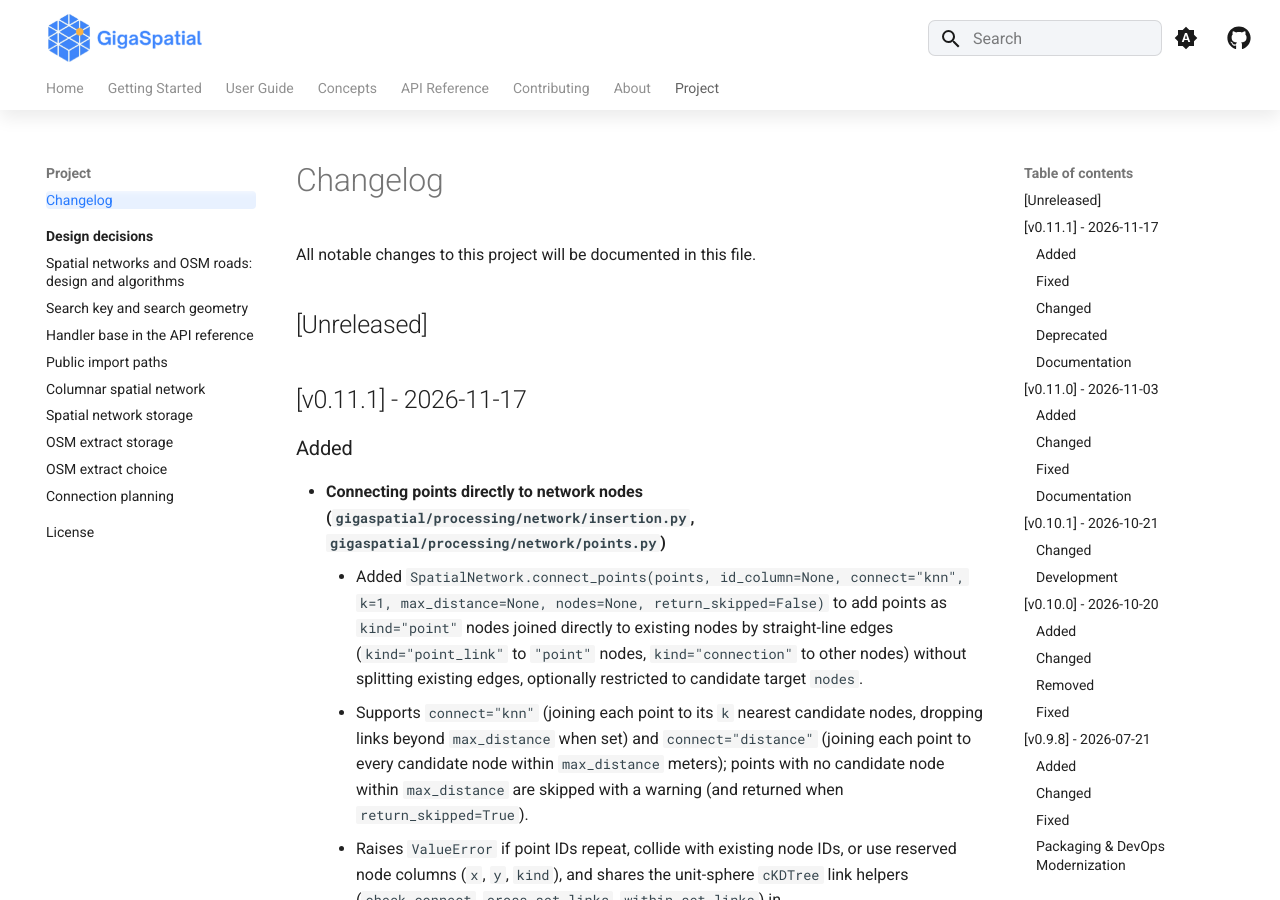
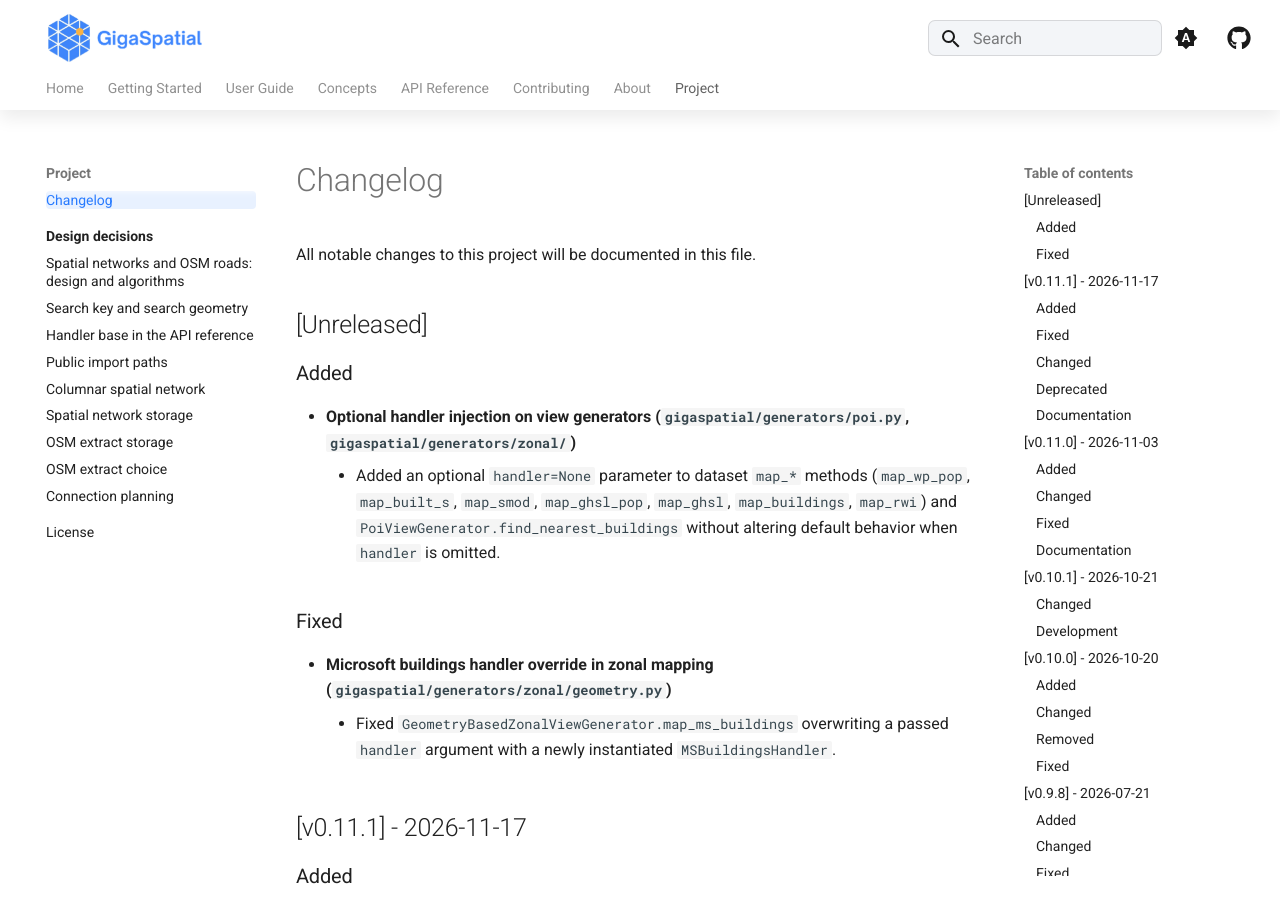
Before and after one commit to unicef/giga-spatial, an MkDocs documentation site: the page built from docs/changelog.md, in a window 1280 px wide and 900 px high. Built offline with MkDocs 1.6.1 and Material for MkDocs 9.7.7, drawn with Linux system fonts in a browser that asks for light colours; comment, search, counter and statistics services are not loaded; the version menu is left out.

Commit message:
chore(generators): fix py310 test collection, changelog, and ADR-0010 status

```diff
--- a/CHANGELOG.md
+++ b/CHANGELOG.md
@@ -3,6 +3,16 @@
 All notable changes to this project will be documented in this file.
 
 ## [Unreleased]
+
+### Added
+
+-   **Optional handler injection on view generators (`gigaspatial/generators/poi.py`, `gigaspatial/generators/zonal/`)**
+    -   Added an optional `handler=None` parameter to dataset `map_*` methods (`map_wp_pop`, `map_built_s`, `map_smod`, `map_ghsl_pop`, `map_ghsl`, `map_buildings`, `map_rwi`) and `PoiViewGenerator.find_nearest_buildings` without altering default behavior when `handler` is omitted.
+
+### Fixed
+
+-   **Microsoft buildings handler override in zonal mapping (`gigaspatial/generators/zonal/geometry.py`)**
+    -   Fixed `GeometryBasedZonalViewGenerator.map_ms_buildings` overwriting a passed `handler` argument with a newly instantiated `MSBuildingsHandler`.
 
 ## [v0.11.1] - 2026-11-17
 
```
Also changed, not shown: docs/adr/0010-view-generator-base-and-contract.md (+2 -0 lines), 3 other files.
